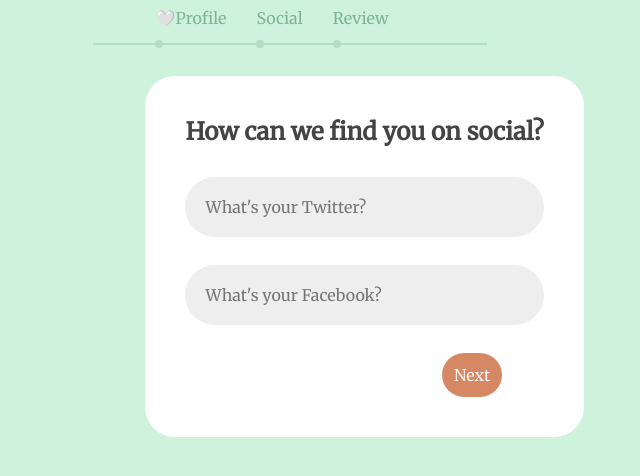
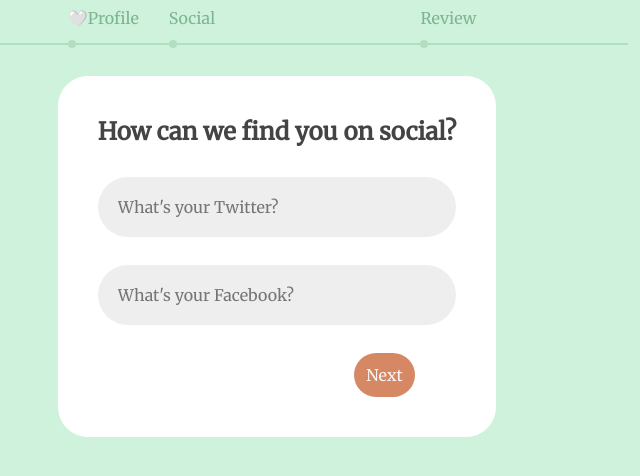
Before and after one commit to Fenomen-Alex/Multi_Step_Form, a React (Create React App) app: page /social in a window 1280 px wide. Shown: the top 476 px of the page, without its empty margins (363-1003 px from the left). Built offline with nearby package versions, Linux system fonts and the light colour scheme.

Commit message:
editing styles

```diff
--- a/src/components/SignupForm/Animator.tsx
+++ b/src/components/SignupForm/Animator.tsx
@@ -4,7 +4,6 @@ import { motion } from 'framer-motion';
 const Animator = ({children}: JSX.ElementChildrenAttribute) => {
   return (
       <motion.div
-          style={{ position: 'absolute' }}
           initial={{ x: 200, scale: 0.8, opacity: 0 }}
           animate={{ x: 0, scale: 1, opacity: 1 }}
           exit={{ x: -200, scale: 0.8, opacity: 0 }}
--- a/src/components/SignupForm/ProfileForm.tsx
+++ b/src/components/SignupForm/ProfileForm.tsx
@@ -37,7 +37,7 @@ const ProfileForm = () => {
               defaultValue={profile.email}
               {...register("email", {
                 required: true,
-                pattern: /^(([^<>()\[\]\\.,;:\s@"]+(\.[^<>()\[\]\\.,;:\s@"]+)*)|(".+"))@((\[[0-9]{1,3}\.[0-9]{1,3}\.[0-9]{1,3}\.[0-9]{1,3}\])|(([a-zA-Z\-0-9]+\.)+[a-zA-Z]{2,}))$/
+                pattern: /^(([^<>()\[\]\\.,;:\s@"]+(\.[^<>()\[\]\\.,;:\s@"]+)*)|(".+"))@((\[[0-9]{1,3}\.[0-9]{1,3}\.[0-9]{1,3}\.[0-9]{1,3})|(([a-zA-Z\-0-9]+\.)+[a-zA-Z]{2,}))$/
               })}
           />
           <p>{errors.email && 'A valid email is required'}</p>
```
